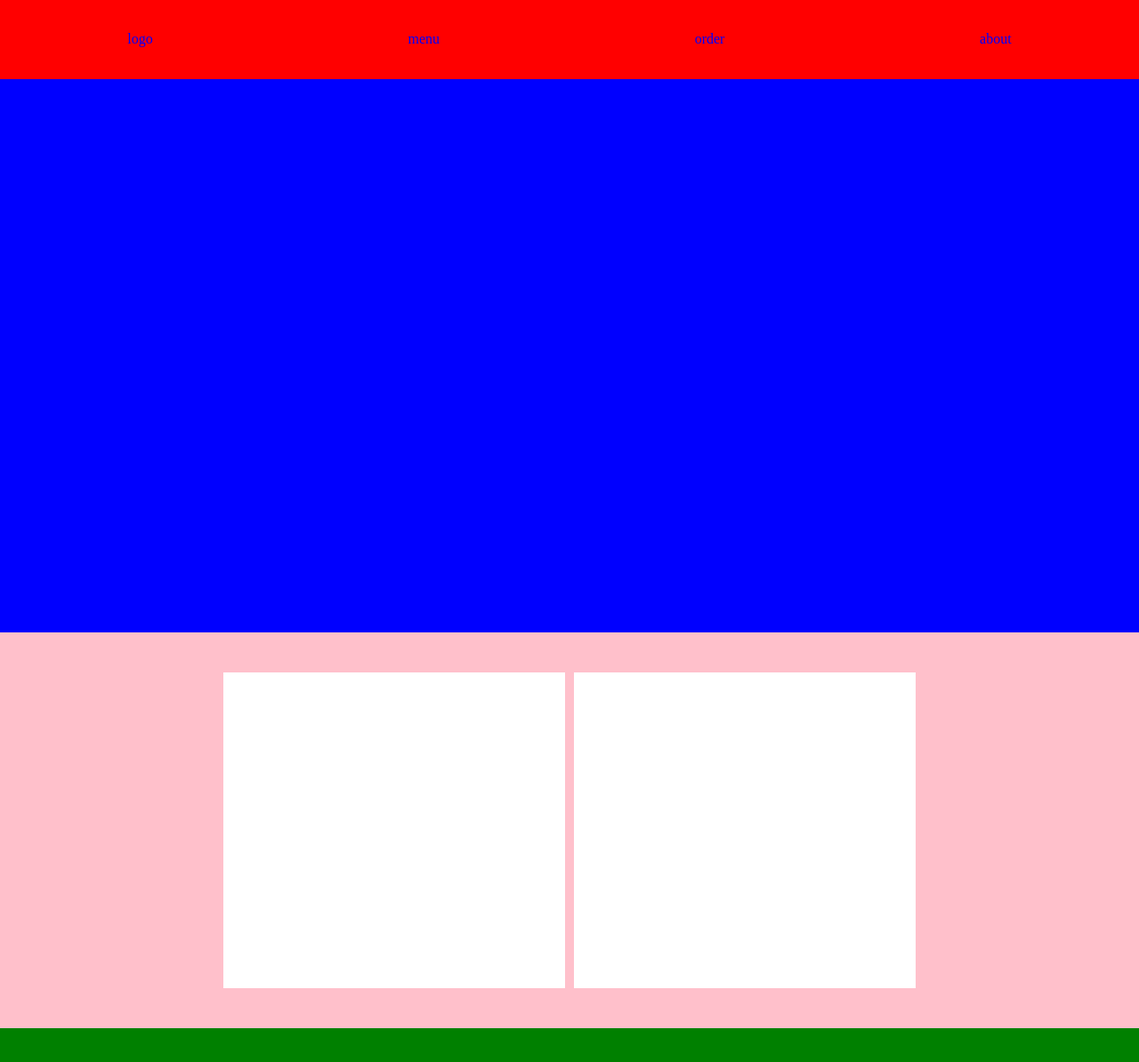
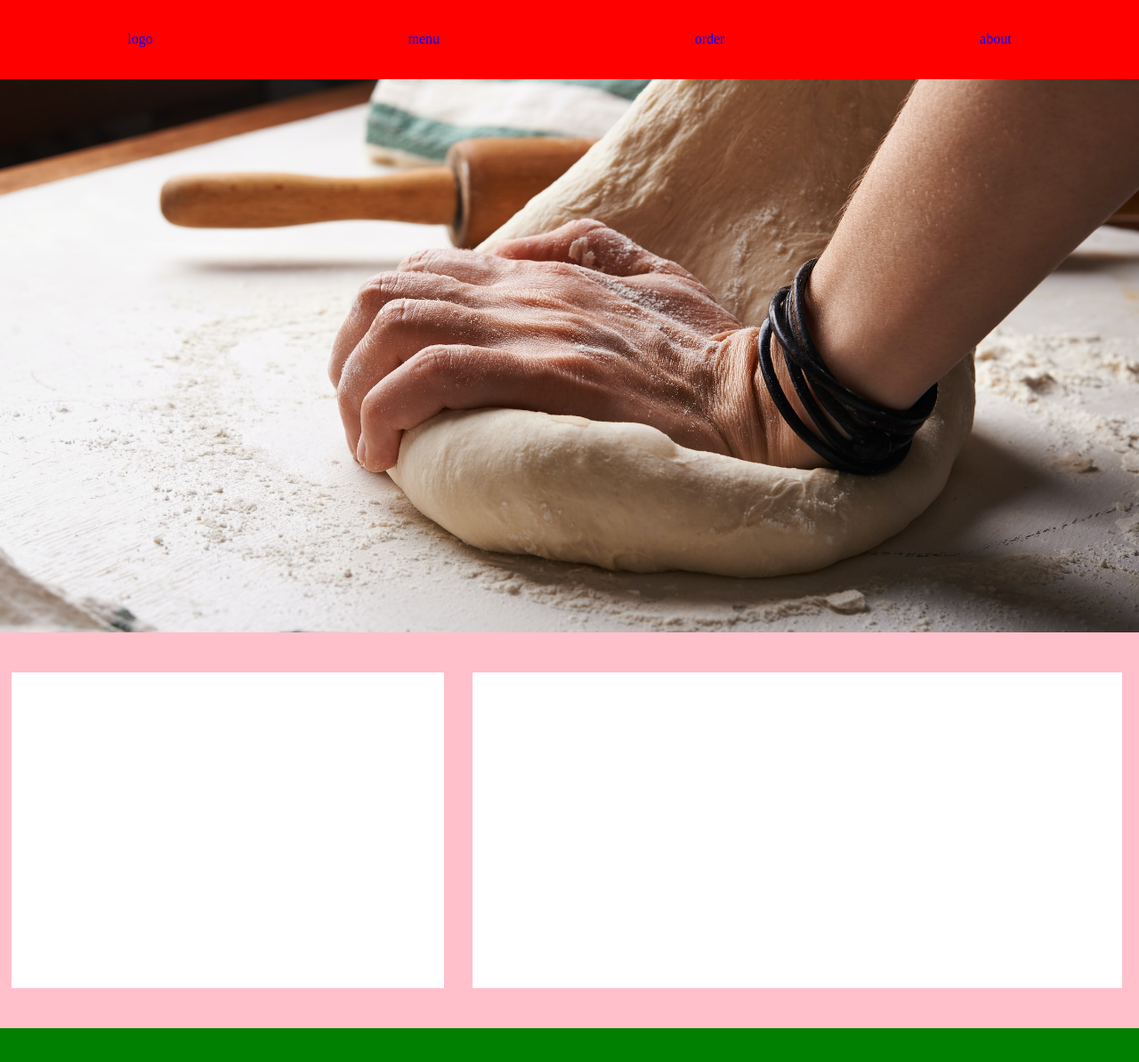
Before and after one commit to Cass-MC/odin-restaurant-page, a website built with webpack: page dist/index.html in a window 1280 px wide. Shown: the whole page at 89% size. Built offline with nearby package versions, Linux system fonts and the light colour scheme.

Commit message:
won the fight against heroImage

```diff
--- a/src/home/homeLoad.js
+++ b/src/home/homeLoad.js
@@ -1,3 +1,5 @@
+import heroImg from './nadyaSpetnitskayaHero.jpg';
+
 //Create header, then create hero, then create info, then create footer, Then append them and export that function
 
 function createHeader () {
@@ -30,6 +32,10 @@ function createHeader () {
 function createHero() {
     const hero = document.createElement('div');
     hero.id = 'hero';
+
+    hero.style.backgroundImage = "url(" + heroImg + ")";
+    hero.style.backgroundPosition = "center";
+    hero.style.backgroundSize = "100%";
 
     return hero;
 }
--- a/src/style.css
+++ b/src/style.css
@@ -21,22 +21,23 @@ body {
 }
 
 #hero {
-    background-color: blue;
+    /*background-image: url('https://www.w3schools.com/jsref/img_tree.png');*/
     color: red;
 }
 
 #info {
     background-color: pink;
-    display: flex;
-    justify-content: center;
+    display: grid;
+    grid-template-columns: 2fr 3fr;
+    grid-template-rows: 1fr;
     align-items: center;
-    gap: 10px;
+    justify-items: center;
 }
 
 .infoBox {
     background-color: white;
     height: 80%;
-    width: 30%;
+    width: 95%;
 }
 
 #footer {
--- a/webpack.config.js
+++ b/webpack.config.js
@@ -12,6 +12,10 @@ module.exports = {
         test: /\.css$/i,
         use: ['style-loader', 'css-loader'],
       },
+     {
+       test: /\.(png|svg|jpg|JPG|jpeg|gif)$/i,
+       type: 'asset/resource',
+     },
     ],
   },
 };
```
Also changed, not shown: dist/f3d7debddcbe1a3f572c.jpg (renamed from src/nadya-spetnitskaya-hero.jpg), dist/main.js, src/home/nadyaSpetnitskayaHero.jpg (added).
